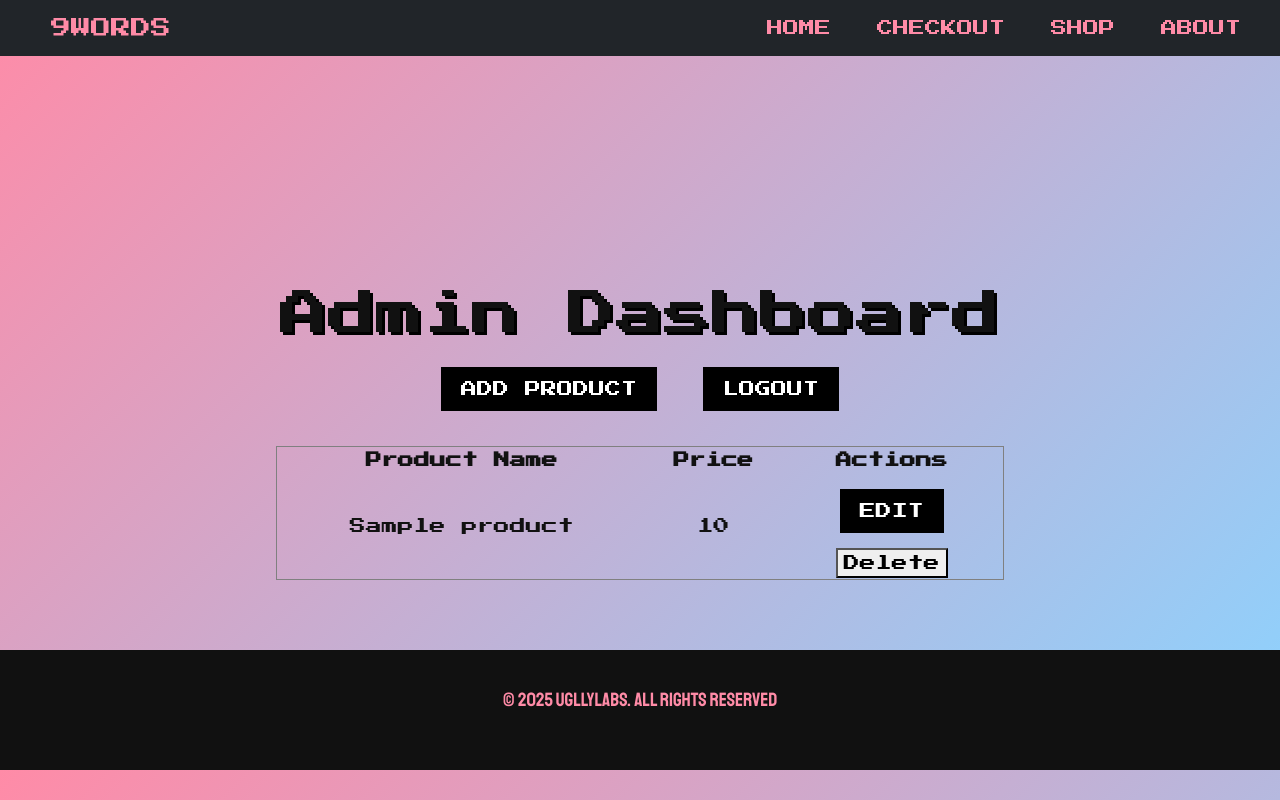
After one commit to codewithmorr/uggly, a Flask app: page /admin in a window 1280 px wide. The commit adds this page. Run offline with Flask 3, Linux system fonts and the light colour scheme; the visitor is signed in with stand-in values (Sample User, id 1); tables that the repository leaves empty or names only in its code hold one stand-in row (values such as "Sample post").

Commit message:
"change admin login and update routes, add admin dashboard and edit templates"

```diff
--- a/app.py
+++ b/app.py
@@ -42,6 +42,100 @@
 
     return render_template('product_detail.html', product=product)
 
+# admin CRUD routes (for simplicity, no authentication)
+@app.route('/admin/login', methods=["GET","POST"])
+def admin_login():
+    if request.method =="POST":
+        username = request.form.get("username")
+        password = request.form.get("password")
+
+        if username =="admin" and password =="1234":
+            session["admin"] = True
+            return redirect(url_for("admin_dashboard"))
+        else:
+            return"Invalid credentials"
+    return render_template("admin_login.html")
+
+
+# admin logout
+@app.route('/admin/logout')
+def admin_logout():
+    session.pop("admin", None)
+    return redirect(url_for("home"))
+
+# admin helper and protection
+
+def is_admin():
+    return session.get("admin")
+
+# read ADMIN DASHBOARD
+@app.route('/admin')
+def admin_dashboard():
+    if not is_admin():
+        abort(403)
+
+    cursor.execute("SELECT * FROM products")
+    products = cursor.fetchall()
+    return render_template('admin_dashboard.html', products=products)
+
+
+# addproduct
+@app.route('/admin/add', methods =["GET", "POST"])
+def admin_add():
+    if not is_admin():
+        return redirect(url_for("admin_login"))
+
+    if request.method == "POST":
+        name = request.form.get('name')
+        price = request.form.get('price')
+        image = request.form.get('image')
+        description = request.form.get('description')
+
+        cursor.execute(
+           "INSERT INTO products(name, price,  image, description) VALUES(%s , %s , %s , %s)",
+           (name, price, image, description)
+       )
+        db.commit()
+
+        return redirect(url_for("admin_dashboard"))
+
+    return render_template("admin_add.html")
+
+# update product
+@app.route('/admin/edit/<int:product_id>', methods=["GET", "POST"])
+def admin_edit(product_id):
+    if not is_admin():
+        return redirect(url_for("admin_login"))
+
+    cursor.execute("SELECT * FROM products WHERE id = %s", (product_id,))
+    product = cursor.fetchone()
+
+    if request.method == "POST":
+        name = request.form.get('name')
+        price = request.form.get('price')
+        image = request.form.get('image')
+        description = request.form.get('description')
+
+        cursor.execute(
+            "UPDATE products SET name=%s, price=%s, image=%s, description=%s WHERE id=%s",
+            (name, price, image, description, product_id)
+        )
+        db.commit()
+
+        return redirect(url_for("admin_dashboard"))
+
+    return render_template("admin_edit.html", product=product)
+
+# delete product
+@app.route('/admin/delete/<int:product_id>', methods=["POST"])
+def admin_delete(product_id):
+    if not is_admin():
+        return redirect(url_for("admin_login"))
+
+    cursor.execute("DELETE FROM products WHERE id = %s", (product_id,))
+    db.commit()
+
+    return redirect(url_for("admin_dashboard"))
 
 # -------------------- CART --------------------
 
@@ -139,4 +233,4 @@
 # -------------------- RUN --------------------
 
 if __name__ == "__main__":
-    app.run(debug=False)
+    app.run(debug=True)
--- a/static/syna.css
+++ b/static/syna.css
@@ -341,3 +341,19 @@
     color: #f0f;
     animation-delay: 1s;
 }
+
+
+
+
+.admin-container {
+    width: 60%;
+    margin: 50px auto;
+    text-align: center;
+    padding: 20px;
+    border-radius: 10px;
+}
+.admin-container table{
+       width: 100%;
+       border-collapse: collapse;
+       margin-top: 20px;
+}
--- /dev/null
+++ b/templates/admin_dashboard.html
@@ -0,0 +1,36 @@
+{% extends "base.html" %}
+
+{% block title %}Admin Dashboard{% endblock %}
+
+{% block content %}
+<div class="admin-container">
+ <h1>Admin Dashboard</h1>
+ <a href="{{url_for('admin_add')}}">add product</a>
+ <a href="{{url_for('admin_logout')}}">logout</a>
+
+ <table border="1">
+    <tr>
+        <th>Product Name</th>
+        <th>Price</th>
+        <th>Actions</th>
+    </tr>
+
+    {% for product in products %}
+    <tr>
+        <td>{{ product.name }}</td>
+        <td>{{ product.price }}</td>
+        <td>
+
+            <a href="{{ url_for('admin_edit', product_id=product.id) }}">Edit</a>
+
+
+           <form action="{{url_for('admin_delete', product_id=product.id)}}" method="POST">
+
+                <button type="submit">Delete</button>
+            </form>
+        </td>
+    </tr>
+    {% endfor %}
+ </table>
+</div>
+{% endblock %}
```
Also changed, not shown: templates/admin_add.html (added, +14 -0 lines), templates/admin_edit.html (added, +14 -0 lines), templates/admin_login.html (added, +12 -0 lines).
